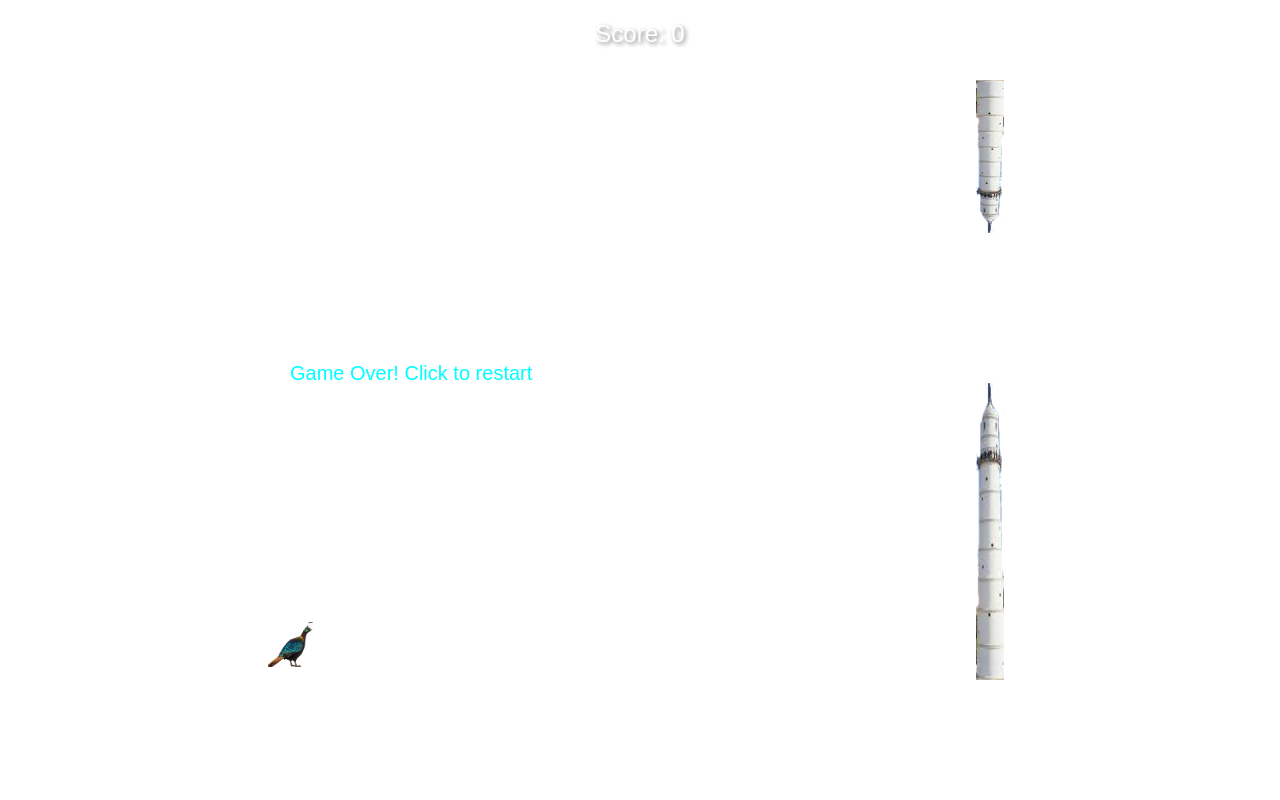
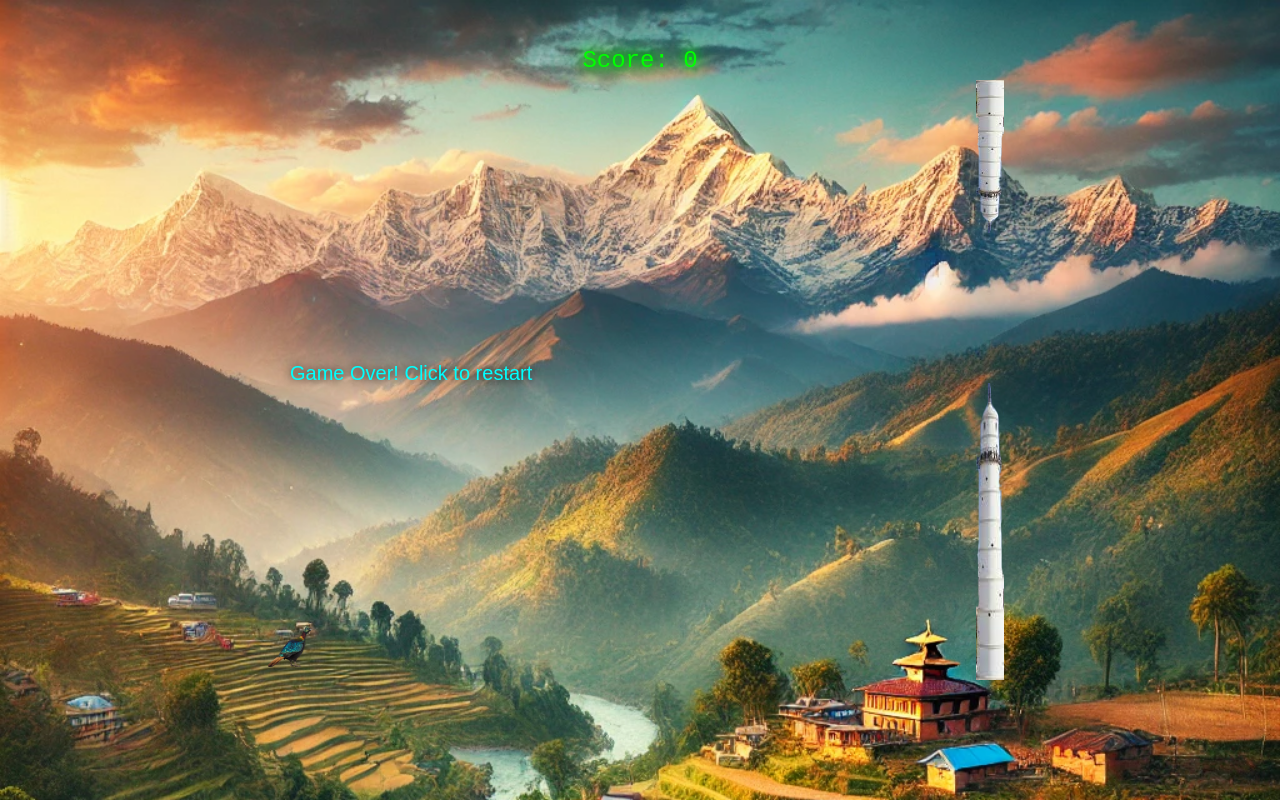
Before and after one commit to SafalKarkey/flappy-np, a plain HTML site: page index.html in a window 1280 px wide. Drawn offline with Linux system fonts and the light colour scheme.

Commit message:
restructed directory

```diff
--- a/index.html
+++ b/index.html
@@ -3,12 +3,14 @@
 <head>
     <meta charset="UTF-8">
     <meta name="viewport" content="width=device-width, initial-scale=1.0">
-    <link rel="stylesheet" href="styles.css">
+    <link rel="stylesheet" href="src/styles.css">
     <title>Flappy</title>
 </head>
 <body>
-    <div id="score">Score: 0</div>
+    <div class="matrix-container">
+        <div id="score" class="scorecard">Score: 0</div>
+    </div>
     <canvas id="gameCanvas" width="800" height="600"></canvas>
-    <script src="script.js"></script>
+    <script src="src/script.js"></script>
 </body>
 </html>
--- a/script.js
+++ b/src/script.js
@@ -3,16 +3,16 @@ const ctx = canvas.getContext('2d');
 const scoreElement = document.getElementById('score');
 
 const birdImg = new Image();
-birdImg.src = "danfe.png";
+birdImg.src = "assets/danfe.png";
 
 // birdImg.onload = function() {
 //     alert(this.width + 'x' + this.height);
 //   }
 
 const pipeTopImg = new Image();
-pipeTopImg.src = 'dhar.png';
+pipeTopImg.src = 'assets/dhar.png';
 const pipeBottomImg = new Image();
-pipeBottomImg.src = 'dhar.png';
+pipeBottomImg.src = 'assets/dhar.png';
 
 // Game state
 const gameState = {
@@ -79,6 +79,11 @@ function update() {
         if (!pipe.passed && pipe.x + gameState.pipeWidth < gameState.bird.x) {
             gameState.score++;
             scoreElement.textContent = `Score: ${gameState.score}`;
+             // Trigger flash animation
+            scoreElement.classList.add('score-flash');
+            scoreElement.addEventListener('animationend', () => {
+                scoreElement.classList.remove('score-flash');
+            }, { once: true });
             pipe.passed = true;
         }
 
@@ -226,6 +231,8 @@ function draw() {
     if (gameState.gameOver) {
         ctx.fillStyle = 'Cyan';
         ctx.font = '20px Arial';
+        ctx.shadowColor = "black";
+        ctx.shadowBlur = 10;
         ctx.fillText('Game Over! Click to restart', 50, canvas.height/2);
     }
 }
--- /dev/null
+++ b/src/styles.css
@@ -0,0 +1,74 @@
+body {
+    display: flex;
+    flex-direction: column;
+    align-items: center;
+    justify-content: flex-start;
+    margin: 0;
+    padding: 20px 0;
+    box-sizing: border-box;
+    background-image: url('../assets/scne.webp'); /* Add your background image */
+    background-size: cover;
+    background-repeat: no-repeat;
+    min-height: 100vh;
+}
+
+canvas {
+    /* border: 2px solid black; */
+    margin-top: 60px;
+    margin-bottom: auto;
+    background-color: transparent !important;
+}
+
+.scorecard {
+    color: #0f0;
+    font-size: 24px;
+    font-family: monospace;
+    position: fixed;
+    text-shadow: 0 0 10px #0f0, 0 0 20px #0f0, 0 0 30px #0f0;
+    z-index: 2; /* Ensure it stays above the rain effect */
+}
+
+.matrix-container {
+    position: fixed;
+    display: flex;
+    justify-content: center;
+    align-items: center;
+    height: 10vh;
+    z-index: 2; /* Ensure it stays above the rain effect */
+  }
+
+.scorecard::before {
+    content: attr(data-text);
+  position: absolute;
+  top: 0;
+  left: 0;
+  width: 100%;
+  height: 100%;
+  animation: glitch 2s infinite;
+  clip-path: polygon(0 0, 100% 0, 100% 45%, 0 45%);
+  transform: translate(-2px, -2px);
+  color: #0f0;
+  text-shadow: 0 0 5px #0f0, 0 0 15px #0f0;
+}
+
+/* Score flash animation */
+@keyframes scoreFlash {
+    0% { transform: scale(1); }
+    50% { transform: scale(1.2) rotate(-5deg); color: #ffeb3b; }
+    100% { transform: scale(1); }
+}
+
+/* Game over pulse animation */
+@keyframes gameOverPulse {
+    0% { transform: scale(1); opacity: 1; }
+    50% { transform: scale(1.1); opacity: 0.8; }
+    100% { transform: scale(1); opacity: 1; }
+}
+
+.score-flash {
+    animation: scoreFlash 0.3s ease-out;
+}
+
+.game-over-pulse {
+    animation: gameOverPulse 1.5s ease-in-out infinite;
+}
--- a/styles.css
+++ /dev/null
@@ -1,31 +0,0 @@
-body {
-    display: flex;
-    flex-direction: column;
-    align-items: center;
-    justify-content: flex-start;
-    margin: 0;
-    padding: 20px 0;
-    box-sizing: border-box;
-    background-image: url('scne.webp'); /* Add your background image */
-    background-size: cover;
-    background-repeat: no-repeat;
-    min-height: 100vh;
-}
-
-canvas {
-    /* border: 2px solid black; */
-    margin-top: 60px;
-    margin-bottom: auto;
-    background-color: transparent !important;
-}
-
-#score {
-    position: fixed;
-    top: 10px;
-    z-index: 100;
-    font-size: 24px;
-    font-family: Arial, sans-serif;
-    margin: 10px;
-    color: white;
-    text-shadow: 2px 2px 4px rgba(0, 0, 0, 0.5);
-}
```
Also changed, not shown: assets/danfe.png (renamed from danfe.png), assets/dhar.png (renamed from dhar.png), assets/scne.webp (added), 3 other files.
